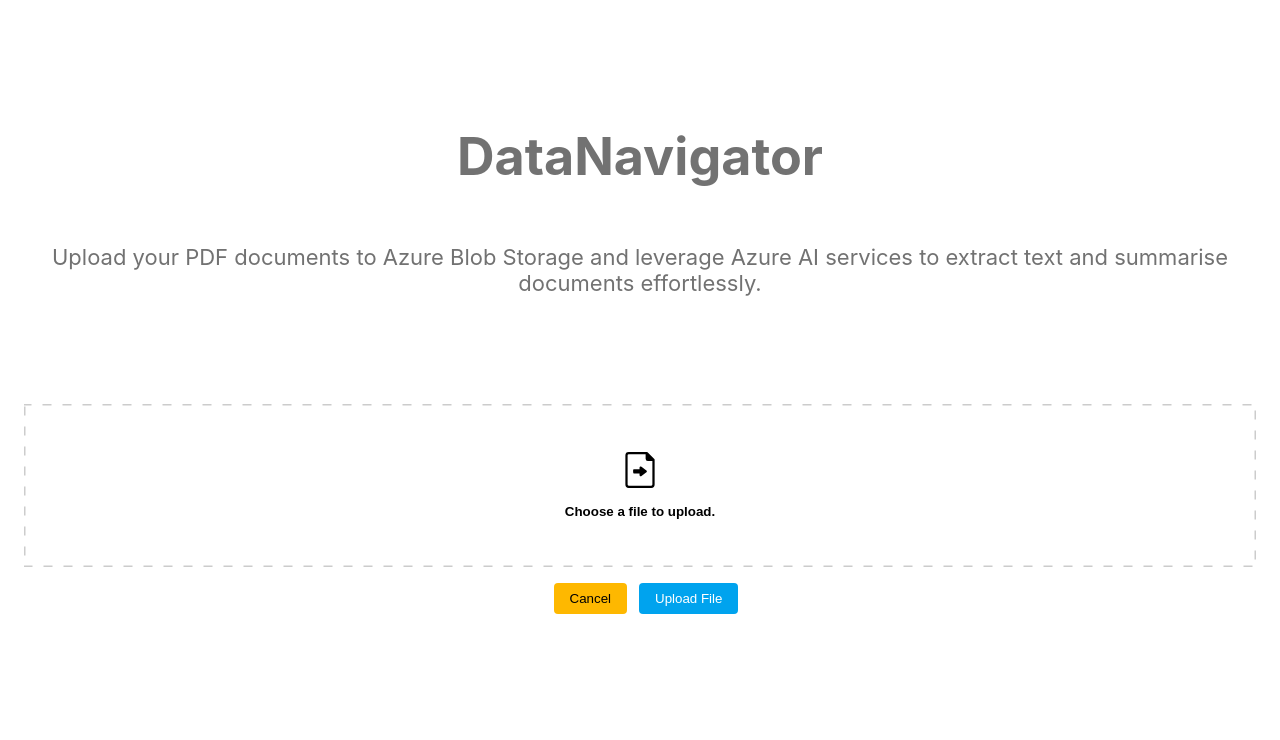
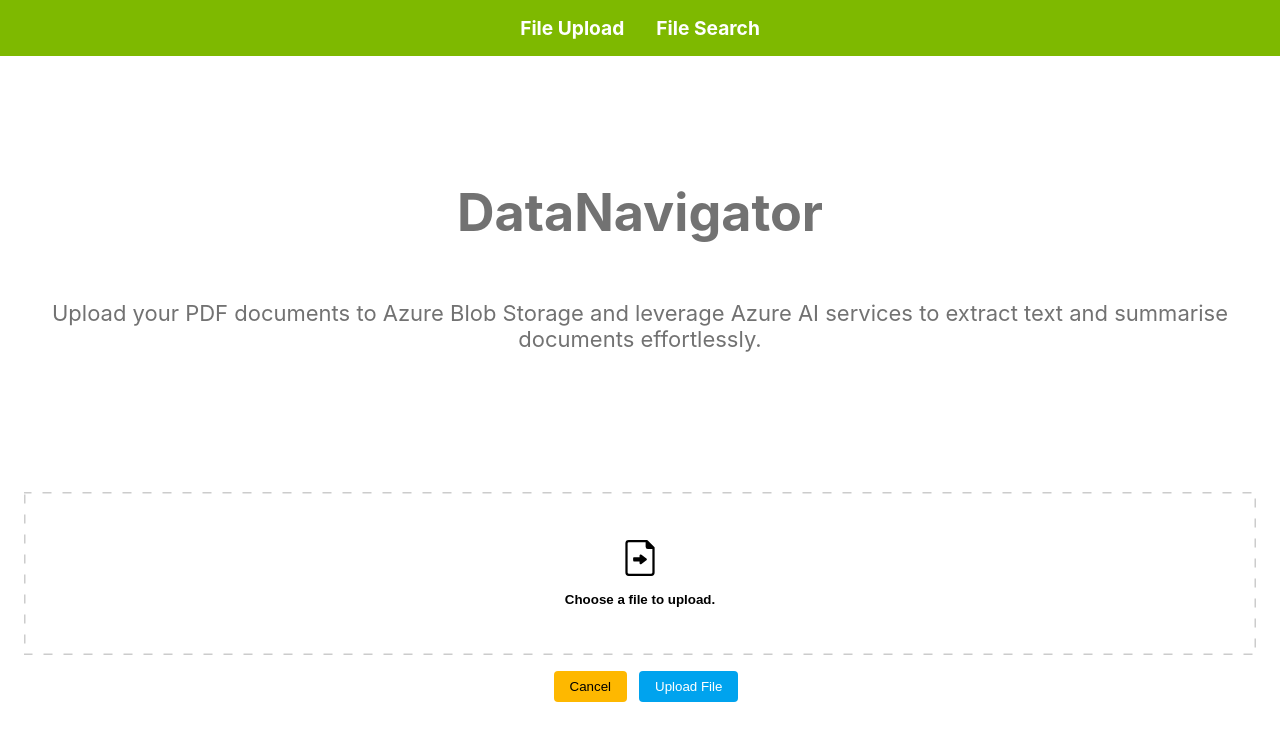
Before and after one commit to aa3281/data-navigator, a React (Create React App) app: page / in a window 1280 px wide. Shown: the top 740 px of the page. Built offline with nearby package versions, Linux system fonts and the light colour scheme.

Commit message:
Add Navigation Bar

```diff
--- a/package.json
+++ b/package.json
@@ -12,6 +12,7 @@
     "node-sass": "^9.0.0",
     "react": "^18.3.1",
     "react-dom": "^18.3.1",
+    "react-router-dom": "^6.23.1",
     "react-scripts": "5.0.1",
     "web-vitals": "^2.1.4"
   },
--- a/src/App.js
+++ b/src/App.js
@@ -1,17 +1,31 @@
+import { BrowserRouter, Route, Routes, Link } from 'react-router-dom'
 import logo from './logo.svg';
 import './App.scss';
 import FileUpload from './FileUpload';
+import FileSearch from './fileSearch';
+
 function App() {
   return (
-    <div className="App">
-      <header className="App-header">
-        <h1>DataNavigator</h1>
-        <p>
-          Upload your PDF documents to Azure Blob Storage and leverage Azure AI services to extract text and summarise documents effortlessly.
-        </p>
-      </header>
-      <FileUpload />
-    </div>
+    <BrowserRouter>
+
+        <nav className="navigation">
+          <ul>
+            <li>
+              <Link to="/">File Upload</Link>
+            </li>
+            <li>
+              <Link to="/file-search">File Search</Link>
+            </li>
+          </ul>
+        </nav>
+        <div className="App">
+        <Routes>
+          <Route exact path="/" element={<FileUpload />} />
+          <Route path="/file-search" element={<FileSearch/>} />
+          <Route path="*" element={<FileUpload/>} />
+        </Routes>
+      </div>
+    </BrowserRouter>
   );
 }
 
--- a/src/App.scss
+++ b/src/App.scss
@@ -161,7 +161,7 @@
   }
 
   to {
-    transform: rotate(360deg);
+    transform: rotate(-360deg);
   }
 }
 
@@ -171,3 +171,35 @@
   font-size: 2rem; /* Adjust size as needed */
   animation: App-logo-spin 2s linear infinite;
 }
+
+.navigation {
+  background-color: #7EB900;
+  padding: 1rem;
+
+  ul {
+    list-style-type: none;
+    margin: 0;
+    padding: 0;
+    display: flex;
+    justify-content: center;
+
+    li {
+      margin: 0 1rem;
+
+      a {
+        color: white;
+        text-decoration: none;
+        font-size: 1.2rem;
+        font-weight: 700;
+
+        &:hover {
+          text-decoration: underline;
+        }
+      }
+    }
+  }
+}
+
+.file-upload, .file-search {
+  margin-top: 2rem;
+}
--- a/src/FileUpload.js
+++ b/src/FileUpload.js
@@ -61,6 +61,13 @@
   };
 
   return (
+    <>
+      <header className="App-header">
+        <h1>DataNavigator</h1>
+        <p>
+          Upload your PDF documents to Azure Blob Storage and leverage Azure AI services to extract text and summarise documents effortlessly.
+        </p>
+      </header>
       <div className="file-upload">
 
         <div className="upload-input-section">
@@ -101,13 +108,13 @@
               <p>Document Link: <a href={uploadResponse.url} target="_blank" rel="noopener noreferrer">{uploadResponse.url}</a></p>
               <div className='response-section'>
                 <h3 className="response-section-title">Section Summaries</h3>
-              <hr style={{marginBottom: '2rem', borderColor:'#00a3ee'}}/>
+                <hr style={{ marginBottom: '2rem', borderColor: '#00a3ee' }} />
                 {/* <p>{uploadResponse.summaryText}</p> */}
                 <div dangerouslySetInnerHTML={{ __html: uploadResponse.summaryText }}></div>
               </div>
               <div className='response-section'>
                 <h3 className="response-section-title">Full Text</h3>
-              <hr style={{marginBottom: '2rem', borderColor:'#00a3ee'}}/>
+                <hr style={{ marginBottom: '2rem', borderColor: '#00a3ee' }} />
                 {/* <p style={{ whiteSpace: 'pre-wrap' }}>{uploadResponse.fullText}</p> */}
                 <div dangerouslySetInnerHTML={{ __html: uploadResponse.fullText }}></div>
               </div>
@@ -115,6 +122,7 @@
           </>
         )}
       </div>
+    </>
   );
 };
 
--- /dev/null
+++ b/src/fileSearch.js
@@ -0,0 +1,12 @@
+import React from 'react';
+
+const FileSearch = () => {
+  return (
+    <div className="file-search">
+      <h2>File Search</h2>
+      <p>This is the File Search component.</p>
+    </div>
+  );
+};
+
+export default FileSearch;
```
Also changed, not shown: 1 other file (tests, documents, lock files or other folders). Lines whose indentation alone changed are shown as unchanged.
